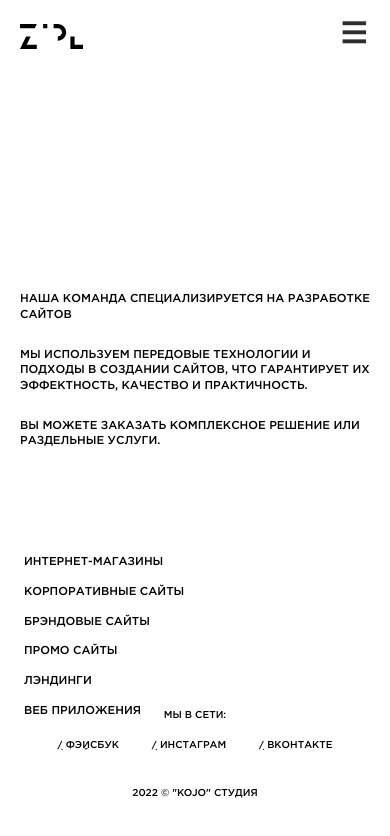
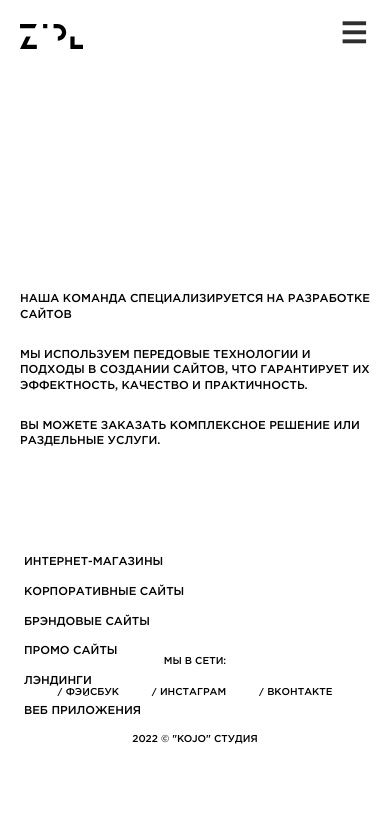
Before and after one commit to AnatolyKostarev/kojo, a React (Create React App) app: page /services in a window 390 px wide. Shown: the top 836 px of the page. Built offline with nearby package versions, Linux system fonts and the light colour scheme.

Commit message:
Fix styles

```diff
--- a/src/layouts/footer/works/Footerworks.module.css
+++ b/src/layouts/footer/works/Footerworks.module.css
@@ -150,14 +150,14 @@ footer {
   }
 }
 
-@media (max-width: 320px) {
+@media (max-width: 1023px) {
   .container {
     padding: 0 20px;
   }
 
   .footer {
     flex-direction: column;
-    padding-bottom: 5.5vh;
+    padding-bottom: 100px;
     max-width: 100%;
   }
 
```
